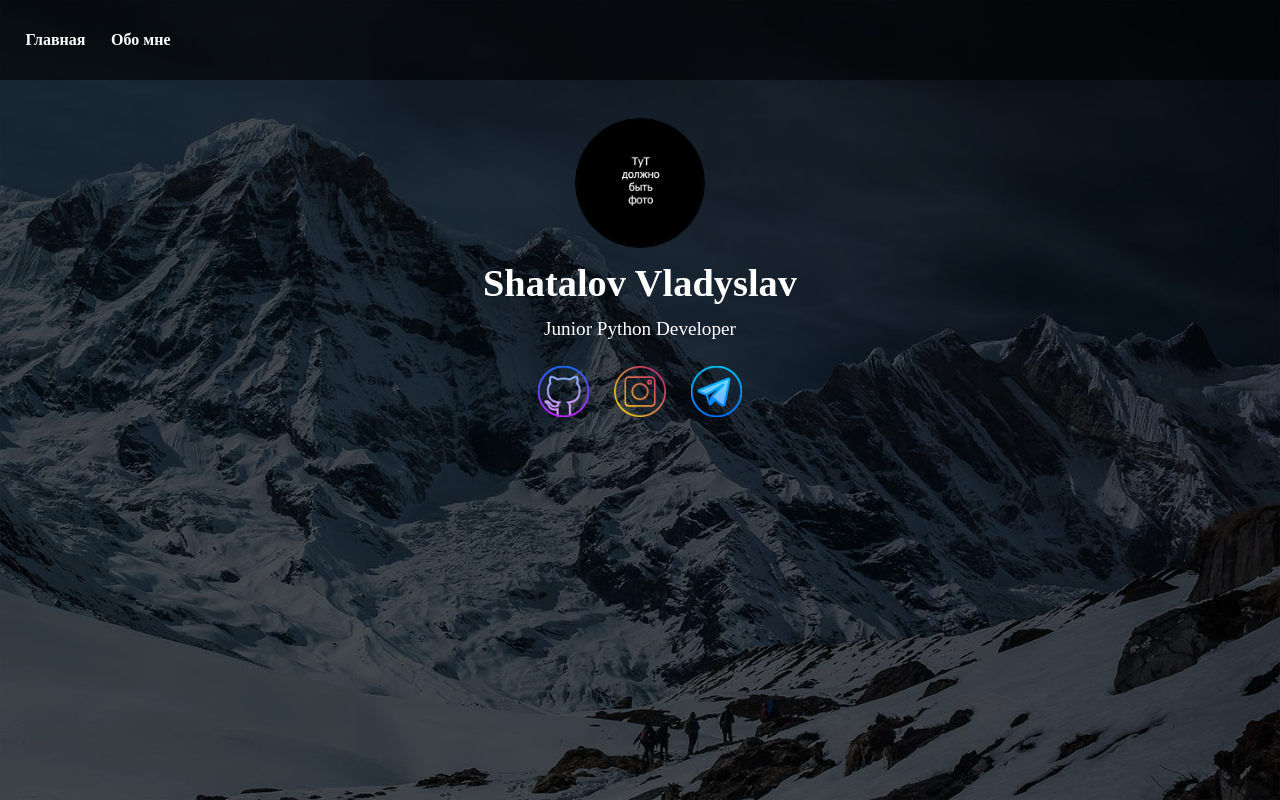
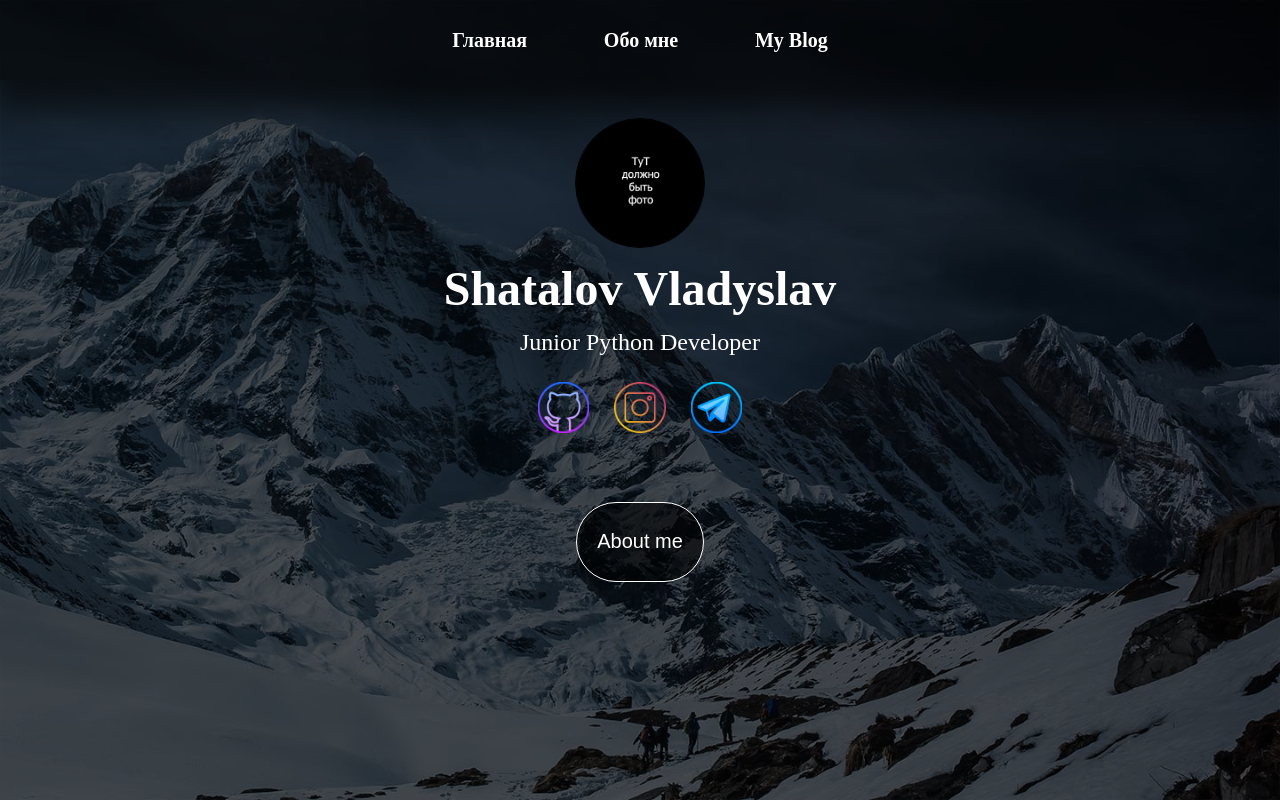
Before and after one commit to QuantumaStelata/blog, a Django app: page / in a window 1280 px wide. Run offline with Django 3.2, Linux system fonts and the light colour scheme; data comes from the database, SQL or seed files in the repository.

Commit message:
Правки

```diff
--- a/main/apps/blog/static/css/style.css
+++ b/main/apps/blog/static/css/style.css
@@ -4,12 +4,13 @@
     --main-bg: url('../img/bg.jpg');
   }
 
-html, body, div, h1, p {
+html, body {
     margin: 0;
     padding: 0;
-    overflow: hidden;
+    overflow-x: hidden;
     scroll-behavior: smooth;
     color: var(--font-color);
+    background-color: var(--header-bg-color);
 }
 
 a {
@@ -17,21 +18,27 @@ a {
 }
 
 h1 {
+    margin: 0;
+    padding: 0;
     color: var(--font-color);
     margin: 1vw;
     font: bold;
-    font-size: 3vw;
+    font-size: 3rem;
     background-color: rgba(0, 0, 0, 0);
 }
 
 h2 {
-    margin-left: 2vw;
-    font-size: 1.25vw;
+    margin: 0;
+    padding: 0;
+    margin: 0 3vw;
+    font-size: 1.25rem;
 }
 
 p {
+    margin: 0;
+    padding: 0;
     margin-bottom: 2vw;
-    font-size: 1.5vw;
+    font-size: 1.5rem;
 }
 
 .conteiner {
@@ -40,7 +47,7 @@ p {
     flex-direction: column;
     height: 100vh;
     width: 100vw;
-    background: var(--main-bg) #555;
+    background: url('../img/bg.png') #555;
     background-repeat: no-repeat;
     background-position: top center;
     background-size: cover;
@@ -56,19 +63,20 @@ p {
 
 .header-background {
     display: flex;
-    justify-content: start;
+    justify-content: center;
     align-items: center;
     flex-direction: row;
     height: 10vh;
     width: 100vw;
     background: var(--header-bg-color);
+    box-shadow: 0px 20px 30px 10px rgba(0,0,0,0.6);
 }
 
 .contaiter-social {
     display: flex;
     justify-content: center;
     width: 100vw;
-    height: 15vh;
+    height: 10vh;
     margin-left: auto;
     margin-right: auto;
 }
@@ -76,4 +84,37 @@ p {
 .contaiter-social img {
     width: 4vw;
     margin: 0 1vw;
+
 }
+
+.button-about-me {
+    width: 10vw;
+    height: 10vh;
+    margin: 40px;
+    border-radius: 50px;
+    border: 1px solid white;
+    background-color: rgba(0, 0, 0, 0.6);
+    color: var(--font-color);
+    outline: none;
+    font-size: 20px;
+}
+
+@media (max-width: 380px) {
+    h1 {
+        font-size: 1rem;
+    }
+    h2, p {
+        font-size: 0.5rem;
+    }
+
+    .my-photo {
+        max-width: 30%;
+    }
+
+    .button-about-me {
+        width: 60px;
+        height: 40px;
+        font-size: 10px;
+        margin: 10px;
+    }
+ }
--- a/main/templates/base.html
+++ b/main/templates/base.html
@@ -13,6 +13,7 @@
         <div class="header-background">
             <h2>Главная</h2>
             <h2>Обо мне</h2>
+            <h2>My Blog</h2>
         </div>
         <img class="my-photo" src="{% static 'img/myphoto.png' %}">
         <h1>Shatalov Vladyslav</h1>
@@ -28,6 +29,9 @@
                 <img src="{% static 'img/telegramm.png' %}">
             </a>
         </div>
+        <a>
+            <button class='button-about-me'>About me</button>
+        </a>
     <!-- {% block content%}{% endblock %} -->
 </body>
 </html>
```
Also changed, not shown: main/apps/blog/static/img/bg.jpg (deleted), main/apps/blog/static/img/bg.png (added).
